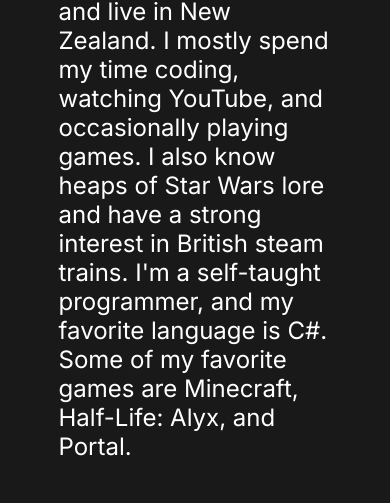
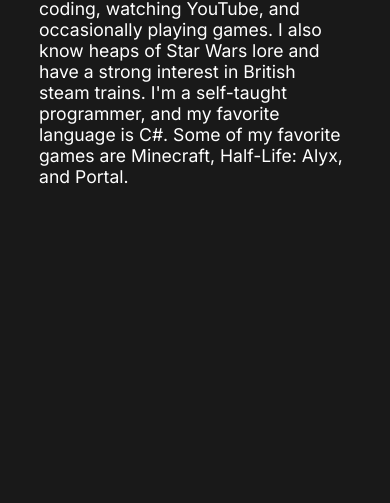
Before and after one commit to MaximilianMcC/Maximilian, a plain HTML site: page index.html in a window 390 px wide. Shown: the part 341-844 px from the top of the page. Drawn offline with Linux system fonts and the light colour scheme.

Commit message:
mobile more responsive

```diff
--- a/style/general.scss
+++ b/style/general.scss
@@ -98,12 +98,12 @@
 
 	// Make the base font smaller
 	html {
-		font-size: 1.5rem;
+		font-size: 1.1rem;
 	}
 
 	// Make the margins smaller
 	main {
-		margin: 10% 15%;
+		margin: 10% 10%;
 	}
 
 	// Just straight up get
```
Also changed, not shown: style/general.css.
